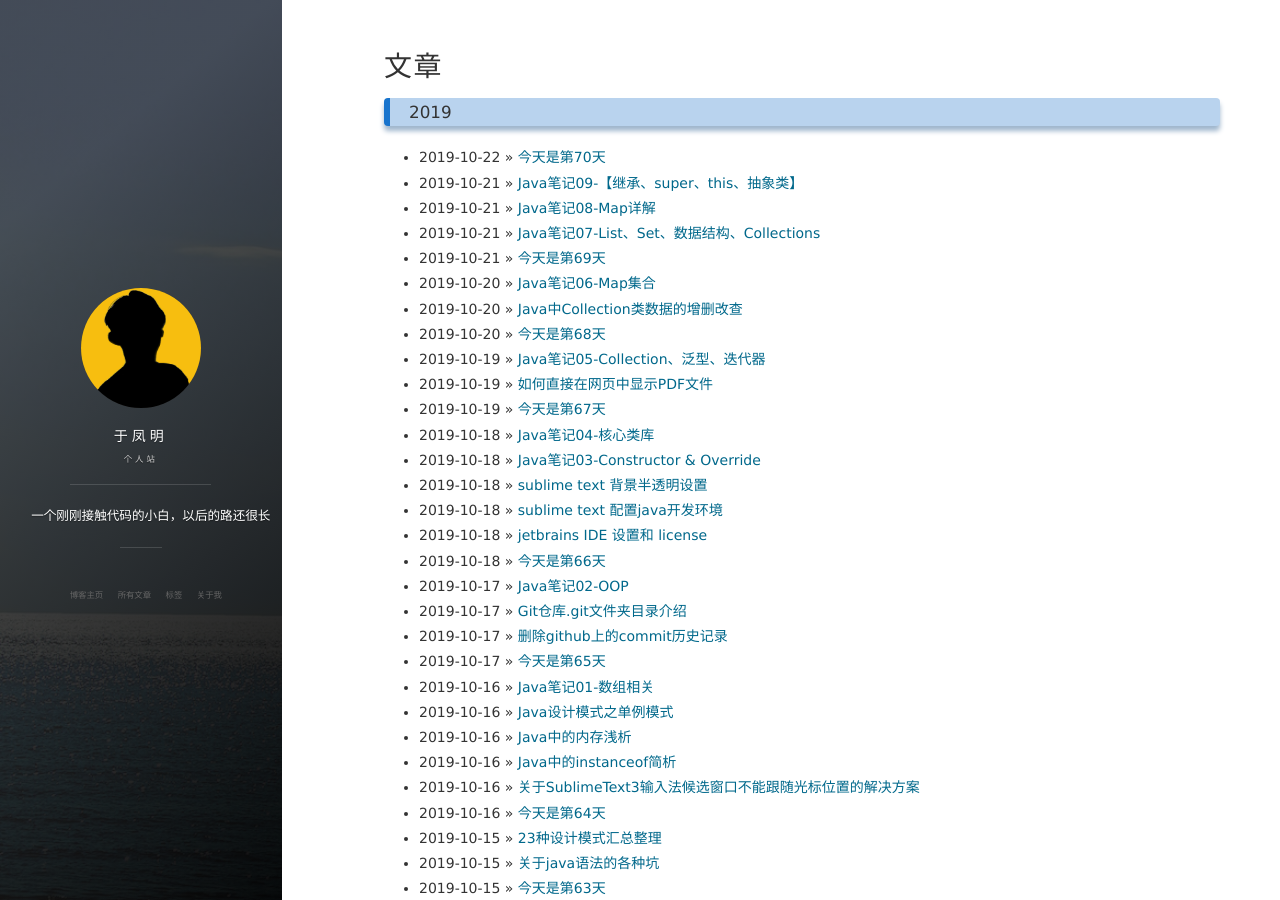
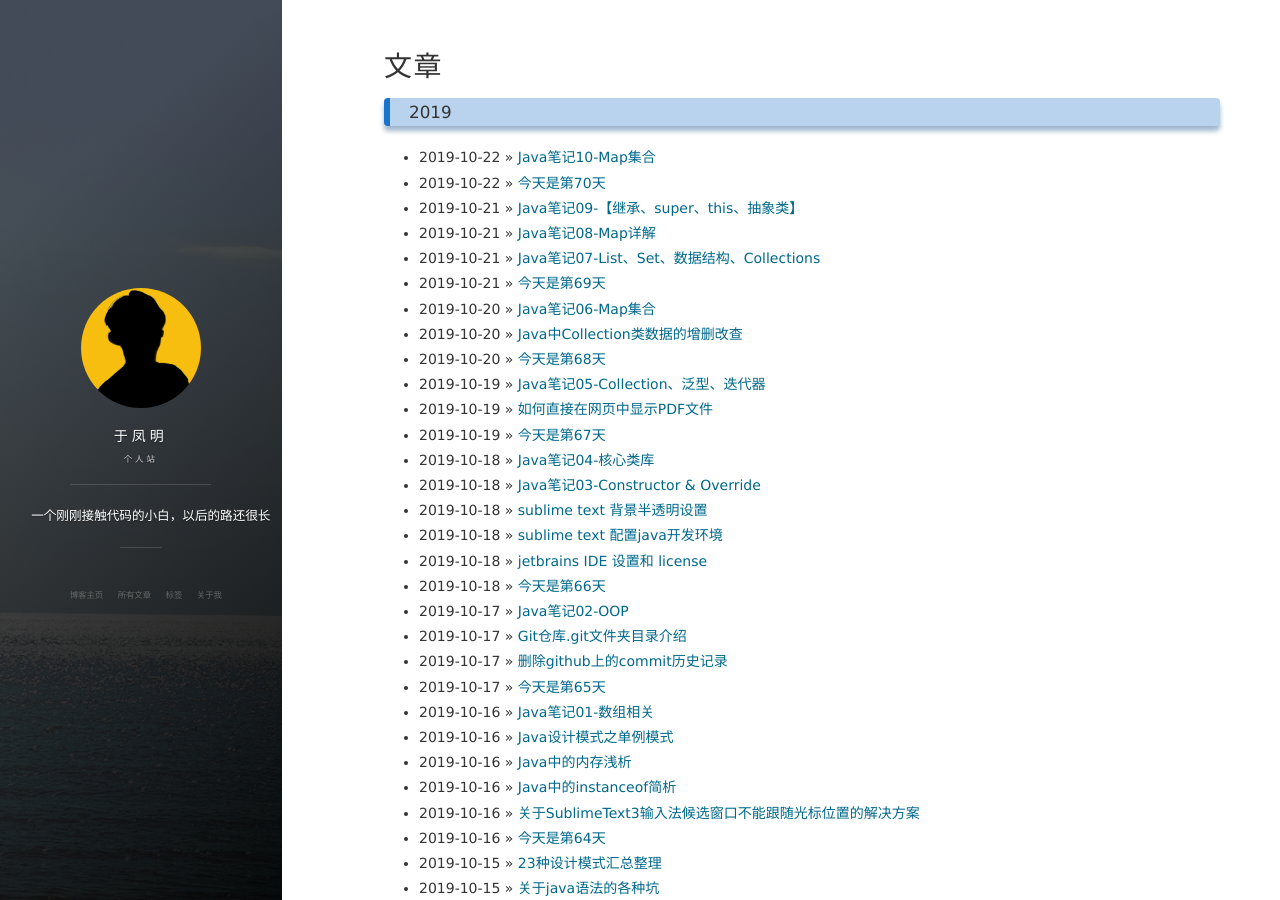
Before and after one commit to victorfengming/victorfengming.github.io.leopardpan, a Jekyll site: the page built from archive.html, in a window 1280 px wide and 900 px high. Built offline with Jekyll 4.4.1, drawn with Linux system fonts in a browser that asks for light colours; nearby versions of some CDN libraries; comment, search, counter and statistics services are not loaded.

Commit message:
Map集合

```diff
--- a/_posts/note/map.md
+++ b/_posts/note/2019-10-22-note10.md
@@ -1,3 +1,10 @@
+---
+layout: post
+title: "Java笔记10-Map集合"
+date: 2019-10-22
+tags: XDH Java note
+---
+
 ### Map集合
 
 Map集合就是python中的dict
```
